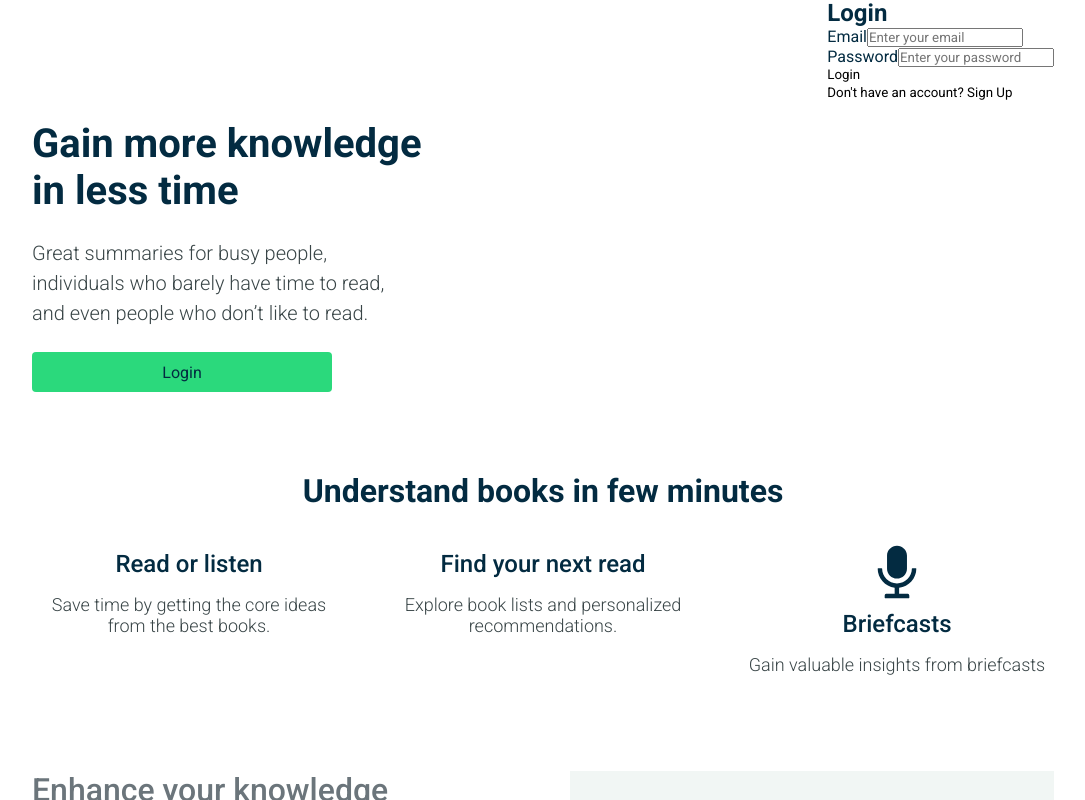
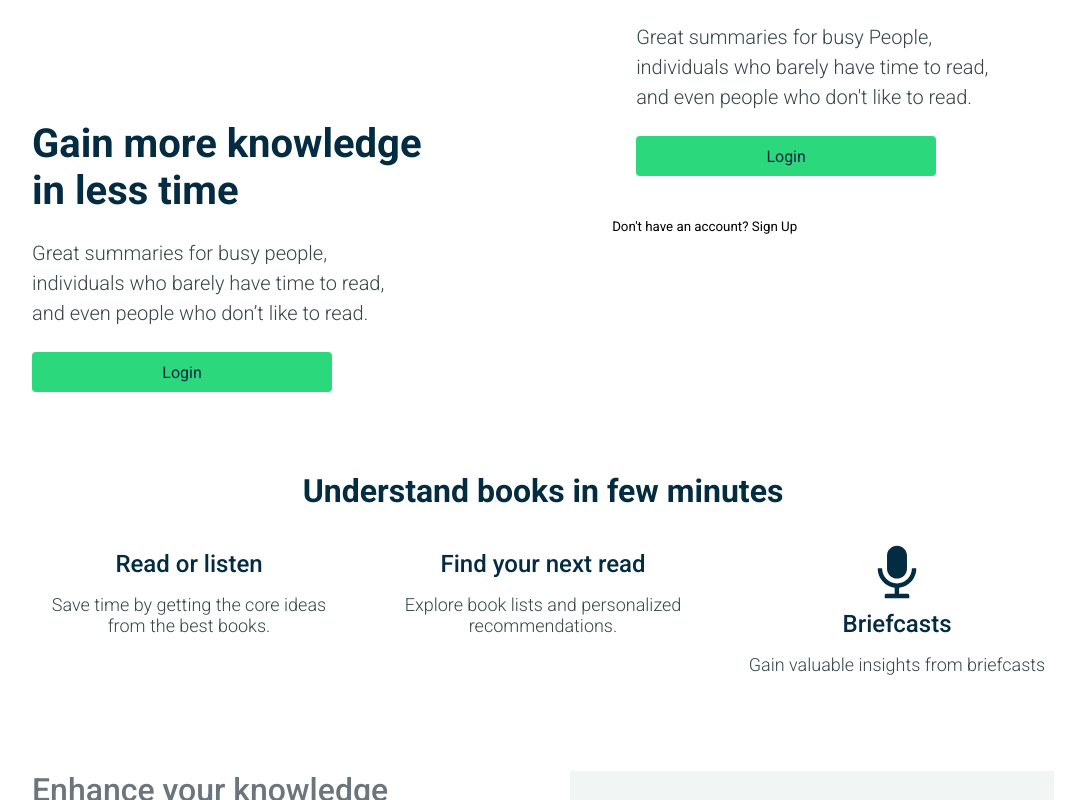
Before and after one commit to Franklin28create/julius-summarist, a Next.js app: page / in a window 1280 px wide. Both pictures are taken after a click on the item "Login". Shown: the top 800 px of the page, without its empty margins (97-1182 px from the left). Built offline with nearby package versions, Linux system fonts and the light colour scheme.

Commit message:
homepagea1 test

```diff
--- a/app/LoginForm.tsx
+++ b/app/LoginForm.tsx
@@ -17,48 +17,39 @@ export default function LoginForm() {
   };
 
   return (
-    <div className="flex flex-col items-center justify-center min-h-screen">
-      <form onSubmit={handleSubmit} className="p-8 bg-white shadow-md rounded-lg border border-gray-200 w-80">
-        <h1 className="text-2xl font-bold mb-6 text-center">Login</h1>
-
-        <div className="mb-4">
-          <label className="block text-sm font-medium mb-1">Email</label>
-          <input
-            type="email"
-            placeholder="Enter your email"
-            className="w-full p-2 border rounded-md"
-            value={email}
-            onChange={(e) => setEmail(e.target.value)}
-            required
-          />
+    <>
+    <section id="landing">
+      <div className="container">
+        <div className="row">
+          <div className="landing__wrapper">
+            <div className="landing__content">
+              <div className="landing__content__title">
+                Gain More Knowledge
+                <br className="remove--tablet"/>
+                in less time
               </div>
-
-        <div className="mb-6">
-          <label className="block text-sm font-medium mb-1">Password</label>
-          <input
-            type="password"
-            placeholder="Enter your password"
-            className="w-full p-2 border rounded-md"
-            value={password}
-            onChange={(e) => setPassword(e.target.value)}
-            required
-          />
+              <div className="landing__content__subtitle">
+                Great summaries for busy People,
+                <br className="remove--tablet"/>
+                individuals who barely have time to read,
+                <br className="remove--tablet"/>
+                and even people who don't like to read.
               </div>
-
-        <button
-          type="submit"
-          className="home__cta--btn"
+              <button className="btn home__cta--btn"
                     onClick={() => {
-          console.log("Login button clicked!")
-          setIsModalOpen(true);
-          }}
-        >
+                    console.log("Button clicked!")
+                    setIsModalOpen(true)}}>
                       Login
                     </button>
                     {isModalOpen && (
                       <AuthModal onClose={() => setIsModalOpen(false)} />
                     )}
-      </form>
             </div>
+          </div>
+        </div>
+      </div>
+    </section>
+
+    </>
   );
 }
```
Lines whose indentation alone changed are shown as unchanged.
